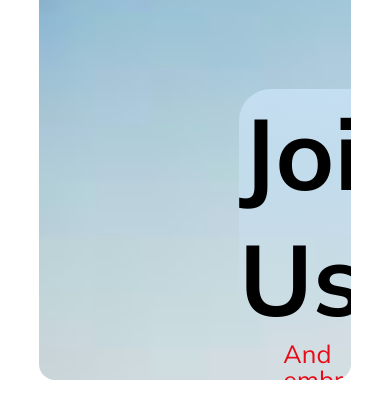
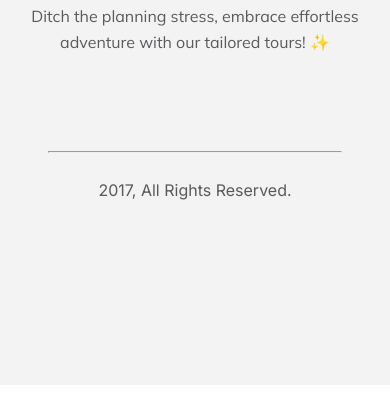
Before and after one commit to mdettakharulsakib/travlife, a plain HTML site: page index.html in a window 390 px wide. Shown: the part 6952-7371 px from the top of the page. After the commit the page ends 7337 px from the top, so only its background shows below. Drawn offline with Linux system fonts and the light colour scheme.

Commit message:
babaaagoooo

```diff
--- a/index.html
+++ b/index.html
@@ -148,14 +148,6 @@
                 <h3>Save up to 70%</h3>
             </div> -->
         </section>
-         <!-- extra section starts here -->
-         <section class="container extra">
-            <div class="join">
-                <h1>Join Us</h1>
-                <p>And embrace the journey as a cherished one</p>
-            </div>
-
-         </section>
     </main>
     <!-- /footer section starts here -->
     <footer>
--- a/styles/travlife.css
+++ b/styles/travlife.css
@@ -11,21 +11,18 @@
 
 .container {
     width: 81.5%;
-    /* max-width: 1170px; */
     max-width: 73.125rem;
     margin: 0 auto;
     margin-bottom: 6.25rem;
     border-radius: 16px;
 }
 
-/* haeder styles */
+
 header {
     width: 81.5%;
-    /* max-width: 1170px; */
+
     max-width: 73.125rem;
     margin: 0 auto;
-    /* border: 2px solid red; */
-    /* background-color: aquamarine; */
 }
 
 span {
@@ -37,7 +34,6 @@ span {
     align-items: center;
     gap: 16.5px;
     width: 50%;
-    /* border: 2px solid blue; */
     color: #131318;
     font-size: 2.25rem;
     font-weight: 800;
@@ -68,11 +64,8 @@ nav {
 
 
 
-/* banner section styles */
 .banner {
     margin-top: 50px;
-    /* height: 500px; */
-    /* background-color: #424244; */
     border-radius: 16px;
     background: linear-gradient(180deg, rgba(19, 19, 24, 0.80) 0%, rgba(19, 19, 24, 0.00) 100%), url(../Images/Group\ 13\ \(1\)\ \(1\).png);
     background-size: cover;
@@ -89,7 +82,6 @@ nav {
     flex-direction: column;
     align-items: center;
     margin: 106px auto;
-    /* border: 2px solid red; */
 }
 
 .text h2 {
@@ -125,7 +117,6 @@ nav {
 select {
     border: none;
     padding: .5rem;
-    /* margin-right: 1.5rem; */
     border-radius: .5rem;
     font-size: 1rem;
 }
@@ -153,9 +144,7 @@ button {
 }
 
 
-/* tours section styles */
 .tours {
-    /* background-color: #424247; */
     display: flex;
     justify-content: space-between;
 }
@@ -164,9 +153,6 @@ button {
     width: 50%;
 }
 
-/* .tours .img{
-    width: 50%;
-} */
 
 .tours .text h2 {
     color: #131318;
@@ -199,7 +185,6 @@ button {
 
 
 
-/* destination styles */
 .destination .text h2 {
     color: #131318;
     text-align: center;
@@ -261,7 +246,6 @@ button {
     background-image: url(../Images/Rectangle\ 9.png);
     width: 274px;
     height: 286px;
-    /* margin-left: -150px; */
 }
 
 .destination .img #bd {
@@ -314,12 +298,11 @@ button {
     ;
 
     gap: 24px;
-    /* margin-right: 24px; */
+
 }
 
 
 
-/* choose section styles */
 .content1 {
     margin-bottom: 24px;
 }
@@ -409,7 +392,6 @@ button {
 }
 
 
-/* newsletter styles */
 .newsletter {
     display: flex;
     gap: 24px;
@@ -472,9 +454,6 @@ hr {
     padding: 56px 67px 45px 35px;
     border: none;
     transform: rotate(-40deg);
-    /* position: bottom right; */
-    /* bottom: 50px;
-    right: 60px; */
     margin-top: 250px;
     margin-left: 250px;
     margin-bottom: 110px;
@@ -498,14 +477,13 @@ hr {
 
 
 
-/* footer section styles */
+
 footer {
     text-align: center;
     width: 100%;
     max-width: 1440px;
     margin: 0 auto;
     background: rgba(19, 19, 24, 0.05);
-    /* padding: 100px 335px; */
 
 }
 
@@ -526,8 +504,7 @@ footer .f-content .f-icon {
 }
 
 footer .f-content p {
-    /* width: 54%;
-    max-width: 770px; */
+
     margin: 0 auto;
     color: #5A5A5D;
     font-size: 16px;
@@ -613,13 +590,12 @@ button:hover {
 
 
 
-/* mobile responsive */
+
 @media screen and (max-width: 600px) {
     * {
         overflow-x: hidden;
     }
 
-    /* navbar */
     header {
         margin-top: 20px;
     }
@@ -643,9 +619,9 @@ button:hover {
         justify-content: space-between;
     }
 
-    /* banner section */
+
     .banner {
-        /* padding: 32px 24px; */
+
         margin-top: 17.8px;
         height: 70vh;
     }
@@ -653,7 +629,6 @@ button:hover {
     .banner .content {
         border-radius: 25px;
         width: 60vw;
-        /* height: 65vh; */
     }
 
     .text h2 {
@@ -673,7 +648,6 @@ button:hover {
         padding: 16px;
     }
 
-    /* tours section */
     .tours {
         flex-direction: column;
     }
@@ -703,7 +677,6 @@ button:hover {
         width: 100%;
     }
 
-    /* destination section */
     .destination .img {
         overflow-x: hidden;
     }
@@ -762,7 +735,7 @@ button:hover {
         width: 80vw;
     }
 
-    /* choose section */
+
     .choose .content1 {
         flex-direction: column;
     }
@@ -771,7 +744,6 @@ button:hover {
         width: 71vw;
     }
 
-    /* newsletter section */
     .newsletter {
         flex-direction: column;
     }
@@ -787,12 +759,10 @@ button:hover {
         padding: 20px 20px;
     }
 
-    /* footer section */
+
     footer .f-content {
         text-align: center;
         width: 90%;
-        /* width: 60vw;
-        margin-left: -300px; */
         margin: 50px auto;
     }
 
@@ -806,42 +776,4 @@ button:hover {
         height: 24px;
         width: 24px;
     }
-    /* extra section */
-    .extra {
-        width: 80vw;
-        height: 70vh;
-    }
-    .extra .join {
-        /* border: 2px solid red; */
-        border-radius: 16px;
-        display: flex;
-        justify-content: center;
-        align-items: center;
-        background: url(../Images/world.jpeg);
-        background-size: cover;
-        background-repeat: no-repeat;
-        padding: 300px;
-        flex-direction: column;
-        /* overflow-y: hidden; */
-        overflow-x: visible;
-    }
-
-    .extra .join h1 {
-        font-weight: 700;
-        font-size: 100px;
-        background: linear-gradient(180deg, rgba(202, 227, 247, 0.8) 0%, rgba(19, 19, 24, 0.00) 100%);
-        border-radius: 32px;
-        cursor: progress;
-        width: 60vw;
-        margin: 0 auto;
-        margin-left: -100px;
-
-    }
-
-    .extra .join p {
-        color: #e60b16;
-        font-size: 25px;
-        font-weight: 400;
-        line-height: 26px;
-    }
 }
```
Also changed, not shown: styles/responsive.css (+2 -5 lines).
